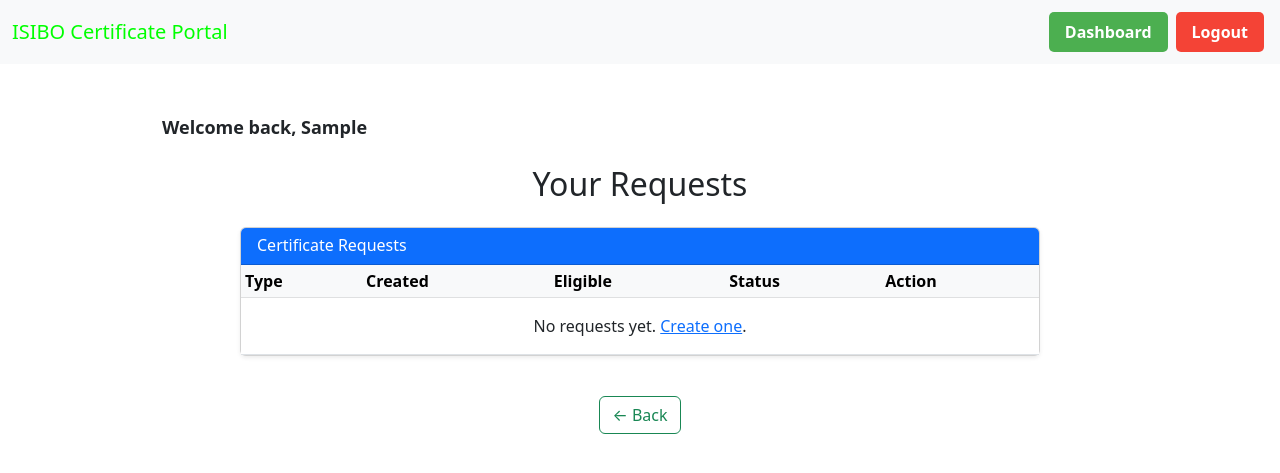
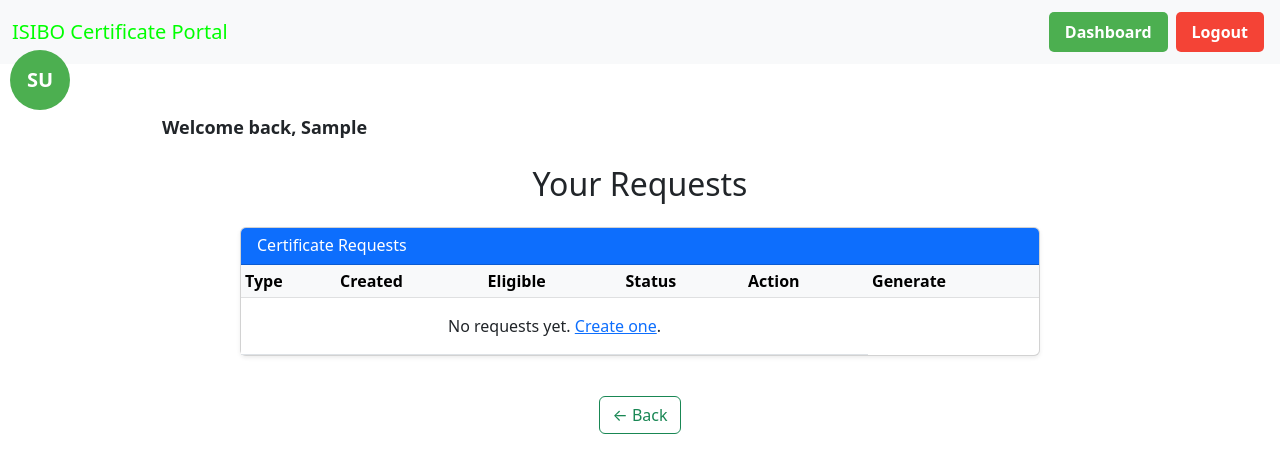
Before and after one commit to HOMSINdayizeye/Umudugudu_certificate-Provision, a Django app: page /certificates/dashboard/ in a window 1280 px wide. Shown: the top 473 px of the page. Run offline with Django 4.2, Linux system fonts and the light colour scheme; the visitor is signed in with stand-in values (Sample User, id 1); data that the repository does not hold is empty.

Commit message:
Updated generation

```diff
--- a/certificates/templates/certificates/dashboard.html
+++ b/certificates/templates/certificates/dashboard.html
@@ -6,7 +6,60 @@
   Welcome back, {{ request.user.first_name }}
 </div>
 
-<!-- styles and script unchanged -->
+
+<style>
+  .circle {
+    width: 60px;
+    height: 60px;
+    border-radius: 50%;
+    background-color: #4CAF50; /* green circle */
+    color: white;
+    display: flex;
+    align-items: center;
+    justify-content: center;
+    font-size: 20px;
+    font-weight: bold;
+    position: absolute;
+    top: 50px;
+    left: 10px;   /*  moved to left side */
+    transform: rotate(0deg);
+  }
+
+  .hover-box {
+    display: none;
+    position: absolute;
+    top: 90px;    /*  directly below the circle */
+    left: 20px;   /*  aligned with circle on left */
+    background: #333;
+    color: #fff;
+    padding: 5px 10px;
+    border-radius: 5px;
+    font-size: 14px;
+  }
+
+  /* Show hover-box when hovering over circle */
+  .circle:hover + .hover-box {
+    display: block;
+  }
+</style>
+
+<script>
+  const user = {
+    firstname: "{{ request.user.first_name|escapejs }}",
+    lastname: "{{ request.user.last_name|escapejs }}"
+  };
+
+  const initials =
+    (user.firstname?.charAt(0).toUpperCase() || "") +
+    (user.lastname?.charAt(0).toUpperCase() || "");
+
+  // Put initials inside green circle
+  document.getElementById("userCircle").textContent = initials;
+
+  // Show full name in hover box
+  document.getElementById("hoverName").textContent =
+    `${user.firstname} ${user.lastname}`;
+</script>
 
 <div class="container mt-4">
   <h2 class="mb-4 text-center">Your Requests</h2>
@@ -19,12 +72,14 @@
     <div class="table-responsive">
       <table class="table table-sm table-hover align-middle mb-0">
         <thead class="table-light">
+
           <tr>
             <th>Type</th>
             <th>Created</th>
             <th>Eligible</th>
             <th>Status</th>
             <th>Action</th>
+            <th>Generate</th>
           </tr>
         </thead>
         <tbody>
@@ -33,6 +88,7 @@
               <td>{{ r.get_cert_type_display }}</td>
               <td>{{ r.created_at|date:"Y-m-d H:i" }}</td>
               <td>{% if r.eligible %}Yes{% else %}No{% endif %}</td>
+              <td>Generate</td>
               <td>
                 <span class="badge
                   {% if r.get_status_display == 'Approved' %} bg-success
@@ -42,21 +98,11 @@
                 </span>
               </td>
               <td class="d-flex flex-wrap gap-1">
-  <!-- View button -->
                 <a href="{% url 'request_detail' r.pk %}" class="btn btn-sm btn-outline-secondary">View</a>
-
                 {% if is_admin %}
-    <!-- Approve button -->
                   <a href="{% url 'update_request_status' r.pk 'approve' %}" class="btn btn-sm btn-success">Approve</a>
-
-    <!-- Deny button -->
                   <a href="{% url 'update_request_status' r.pk 'deny' %}" class="btn btn-sm btn-danger">Deny</a>
 
-    <!-- Approve & Generate button -->
-    <form method="POST" action="{% url 'generate_certificate' r.pk %}" style="display:inline;">
-      {% csrf_token %}
-      <button type="submit" class="btn btn-sm btn-primary">Approve & Generate Certificate</button>
-    </form>
                 {% endif %}
               </td>
             </tr>
@@ -83,6 +129,7 @@
   </div>
 </div>
 
+
   {% if not request.user.is_superuser %}
     <div class="text-center mb-3">
       <a href="{% url 'submit_request' %}" class="btn btn-success">Send Other Request</a>
```
Lines whose indentation alone changed are shown as unchanged.
